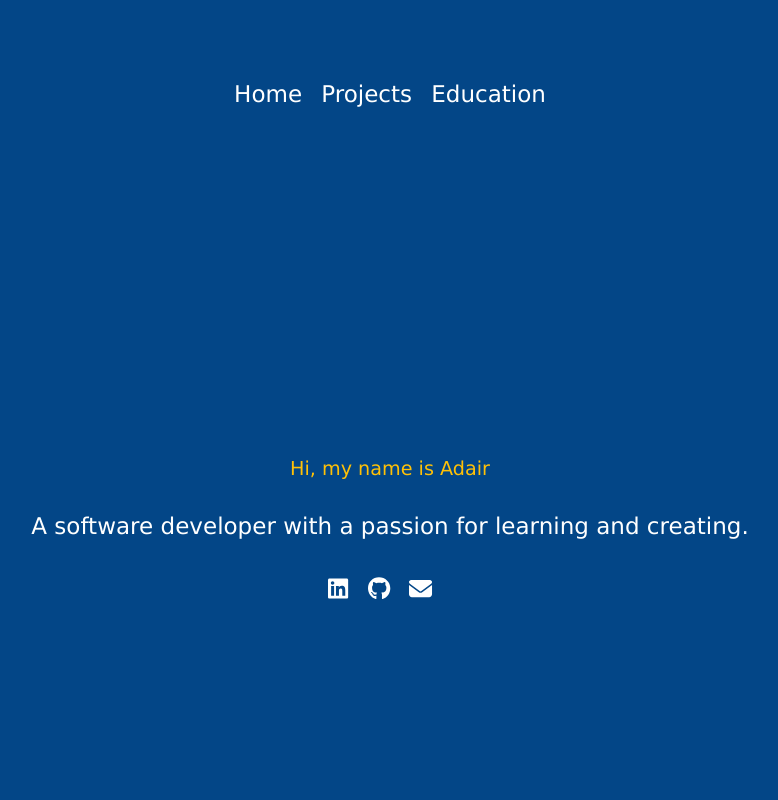
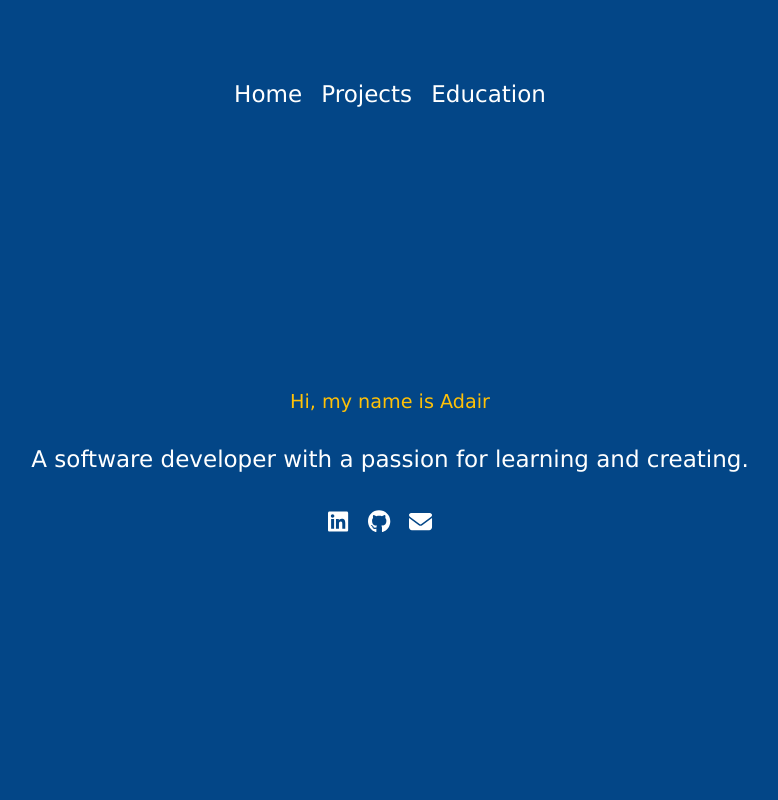
Before and after one commit to Adair-Costa/react-portfolio, a React (Create React App) app: page / in a window 1280 px wide. Shown: the top 800 px of the page, without its empty margins (250-1028 px from the left). Built offline with nearby package versions, Linux system fonts and the light colour scheme.

Commit message:
update in components App, foo

```diff
--- a/src/App.js
+++ b/src/App.js
@@ -12,6 +12,7 @@ import Header from "./Header";
 
 const App = () => {
     return (
+        <div className="app">
             <Router>
                 <Header />
 
@@ -21,6 +22,7 @@ const App = () => {
                     <Route path="/experiences" element={ <Education/> } />
                 </Routes>
             </Router>
+        </div>
     );
 }
 
--- a/src/styles/App.css
+++ b/src/styles/App.css
@@ -6,3 +6,12 @@
     font-family: Verdana, Geneva, Tahoma, sans-serif;
     font-size: 1.2rem !important;
 }
+
+/* media query */
+@media screen and (max-width: 375px) {
+    .app {
+        min-height: 100%;
+        display: flex;
+        flex-direction: column;
+    }
+}
--- a/src/styles/Footer.css
+++ b/src/styles/Footer.css
@@ -24,7 +24,7 @@
         right: 0.2rem;
     }
 }
-@media(max-width: 375px) {
+@media screen and (max-width: 375px) {
     .copyright {
         position: relative;
         bottom: 0.2rem;
@@ -33,6 +33,9 @@
     .paragraph p {
         font-size: 0.8rem !important;
         margin-left: 0.8rem;
+    }
+    .bg-footer {
+        margin-top: auto;
     }
 }
 @media(max-width: 320px) {
--- a/src/styles/Projects.css
+++ b/src/styles/Projects.css
@@ -31,7 +31,7 @@ figcaption, h1 {
         margin-left: 0.2rem;
     }
 }
-@media(min-width: 992px) {
+@media screen and (min-width: 992px) {
     figure:hover {
         transform: scale(1.2);
         transition: all 1.5s ease;
--- a/src/styles/Skills.css
+++ b/src/styles/Skills.css
@@ -18,6 +18,10 @@
 @media(max-width: 1440px) {
     .width {
         height: 80vh !important;
+    }
+    .margin-col {
+        position: relative;
+        bottom: 3.5rem;
     }
 }
 @media(max-width: 1024px) {
```
Lines whose indentation alone changed are shown as unchanged.
